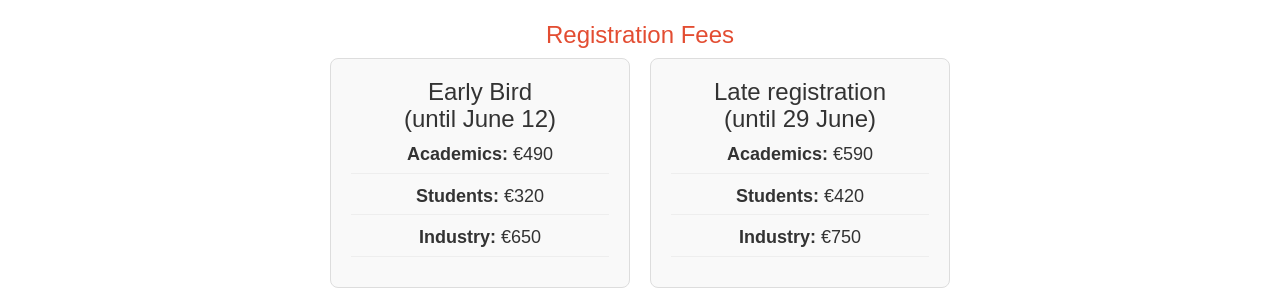
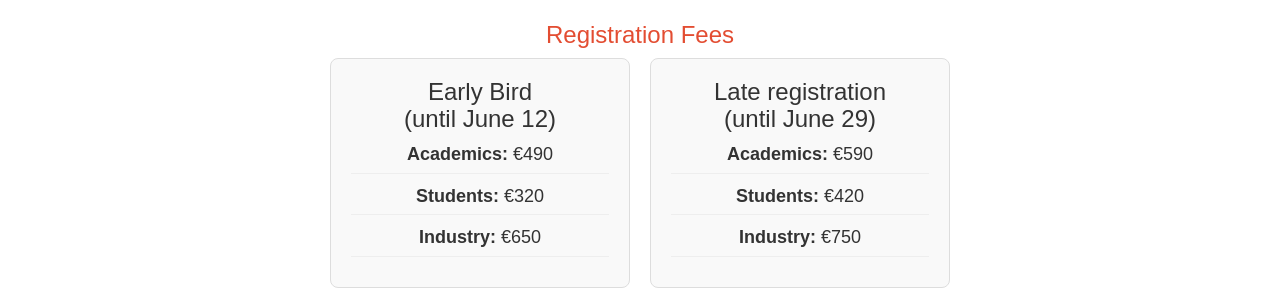
Before and after one commit to actconf2026/actconf2026.github.io, a Jekyll site: the page built from index_test.html, in a window 1280 px wide and 900 px high, scrolled down 786 px. Shown: the part 155-455 px from the top of the window. Built offline with Jekyll 4.4.1, drawn with Linux system fonts in a browser that asks for light colours.

```diff
--- a/index_test.html
+++ b/index_test.html
@@ -74,7 +74,7 @@ layout: act
 
     <!-- Late Column -->
     <div class="pricing-card">
-      <h3>Late registration </br> (until 29 June)</h3>
+      <h3>Late registration </br> (until June 29)</h3>
       <ul>
         <li><strong>Academics:</strong> €590</li>
         <li><strong>Students:</strong> €420</li>
```
